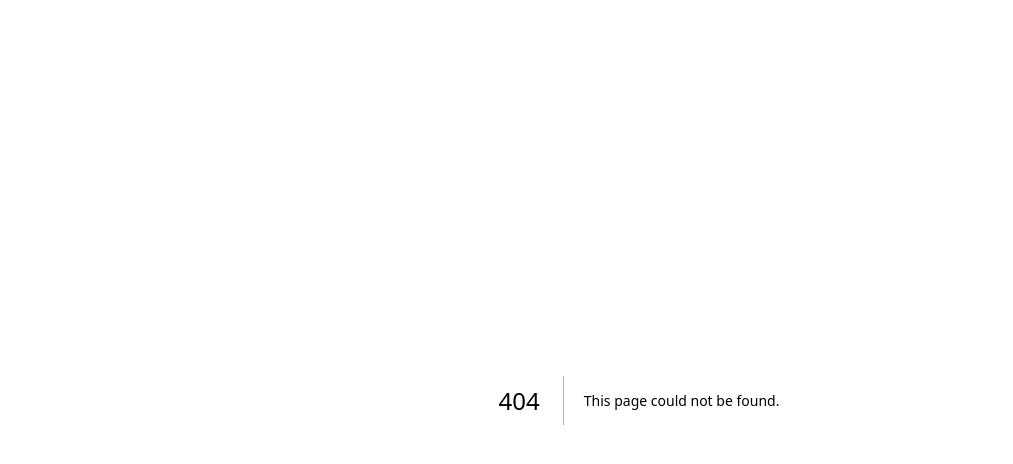
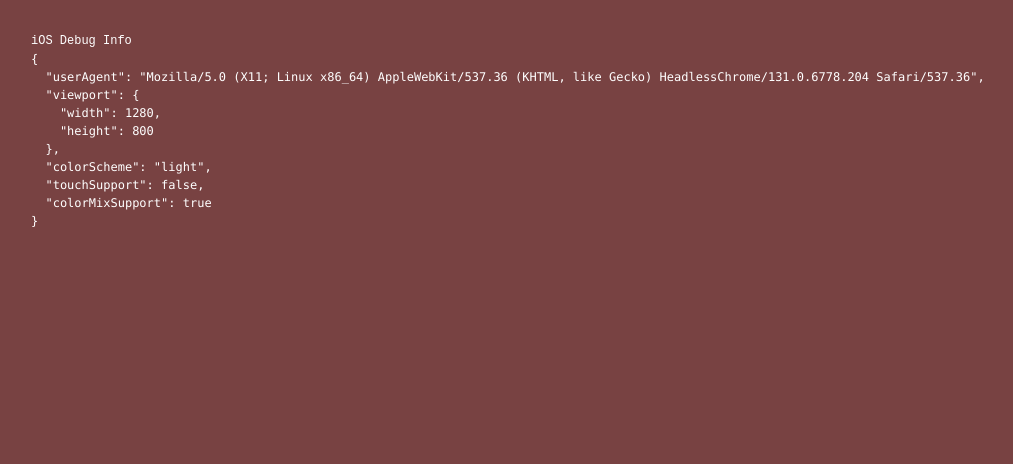
Before and after one commit to Henning-Kubatzsch/UI_Modular_Agentic_RAG, a Next.js app in the folder gui_firstaid/: page /debug in a window 1280 px wide. Before the commit this address had no page. Shown: the top 464 px of the page, without its empty margins (1-1014 px from the left). Built offline with nearby package versions, Linux system fonts and the light colour scheme.

Commit message:
added chrome iOS detection

```diff
--- /dev/null
+++ b/gui_firstaid/src/app/debug/page.tsx
@@ -0,0 +1,30 @@
+// app/debug/page.tsx
+'use client'
+
+import { useEffect, useState } from 'react'
+
+export default function DebugPage() {
+  const [info, setInfo] = useState<any>(null)
+
+  useEffect(() => {
+    setInfo({
+      userAgent: navigator.userAgent,
+      viewport: {
+        width: window.innerWidth,
+        height: window.innerHeight,
+      },
+      colorScheme: window.matchMedia('(prefers-color-scheme: dark)').matches ? 'dark' : 'light',
+      touchSupport: 'ontouchstart' in window,
+      colorMixSupport: CSS.supports('background', 'color-mix(in oklab, white, black)'),
+    })
+  }, [])
+
+  if (!info) return <div>Loading...</div>
+
+  return (
+    <div style={{ padding: '2rem', fontFamily: 'monospace', fontSize: '12px' }}>
+      <h1>iOS Debug Info</h1>
+      <pre>{JSON.stringify(info, null, 2)}</pre>
+    </div>
+  )
+}
--- a/gui_firstaid/src/app/globals.css
+++ b/gui_firstaid/src/app/globals.css
@@ -1,42 +1,15 @@
 @import "tailwindcss";
 
-/* Deine bisherigen Variablen bleiben bestehen */
 :root {
   --background: #9c4545;  /* Beispiel: Dark */
-  --foreground: #ededed;
+  --foreground: #ffffff;
 }
 
 @media (prefers-color-scheme: light) {
   :root {
     --background: #784242;
-    --foreground: #d6c5c5;
+    --foreground: #ffffff;
   }
-}
-
-@theme inline {
-  /* Label/Value-Zeile (innerhalb einer Spalte) */
-  --row-label-w: 200px;      /* fixe Breite des linken Labels */
-  --row-gap: 0.75rem;        /* Abstand zwischen Label und Feld */
-  --row-px: 0.75rem;
-  --row-py: 0.50rem;
-  --row-radius: 0.5rem;
-  --row-bg: color-mix(in oklab, var(--foreground) 3%, transparent);
-  --row-border: color-mix(in oklab, var(--foreground) 15%, transparent);
-
-  /* Eingabeelemente (optional, falls du das Styling zentral halten willst) */
-  --input-h: 2.25rem;
-  --input-radius: 0.375rem;
-  --input-bg: var(--background);
-  --input-fg: var(--foreground);
-  --input-placeholder: color-mix(in oklab, var(--foreground) 55%, transparent);
-  --input-border: color-mix(in oklab, var(--foreground) 20%, transparent);
-  --input-border-focus: color-mix(in oklab, var(--foreground) 30%, transparent);
-  --ring: #38bdf8;
-}
-
-/* Optional: auf sehr kleinen Screens Label etwas schmaler machen */
-@media (max-width: 420px) {
-  :root { --row-label-w: 160px; }
 }
 
 /* Basis-Body bleibt wie bei dir */
@@ -45,3 +18,11 @@
   color: var(--foreground);
   font-family: Arial, Helvetica, sans-serif;
 }
+
+
+/* Responsive: smaller label width on mobile devices */
+@media (max-width: 420px) {
+  :root {
+    --row-label-w: 160px;
+  }
+}
--- a/gui_firstaid/src/app/page.tsx
+++ b/gui_firstaid/src/app/page.tsx
@@ -3,6 +3,8 @@
 import useSWR from "swr";
 import React, { useEffect, useMemo, useState, useRef } from "react";
 import { pruneEmpty } from "../../utils";
+
+
 
 type AnyObj = Record<string, any>;
 // fetcher gets url and makes a HTTP GET Request -> contacts a HTTP Server
@@ -95,6 +97,13 @@
   const [loading, setLoading] = useState(false);
   const abortRef = useRef<AbortController | null>(null);
 
+  const [isChromeIOS, setIsChromeIOS] = useState(false);
+
+  useEffect(() => {
+    setIsChromeIOS(/CriOS/.test(navigator.userAgent));
+    return() => abortRef.current?.abort();
+  }, []);
+
   // only executed at first render as the dependeny Array is empty [], but the method body at this moment is empty
   // also called at unmount, all useEffect methods have an cleanup function -> when unmount all AvortController get aborted
   useEffect(() => {
@@ -121,7 +130,51 @@
     }
   }
 
-  async function ask() {
+  async function ask(){
+    if (isChromeIOS){
+      await askChromeIOS();
+    }else{
+      await askStandard();
+    }
+  }
+
+  async function askChromeIOS() {
+      if (!q.trim()) return;
+      setAnswer("");
+      setLoading(true);
+
+      try {
+        const res = await fetch(RAG_URL, {
+          method: "POST",
+          headers: { "Content-Type": "application/json" },
+          body: JSON.stringify({ q }),
+          mode: "cors",
+          credentials: "omit",
+        });
+
+        if (!res.ok) {
+          const text = await res.text().catch(() => "");
+          throw new Error(text || res.statusText);
+        }
+
+        // ✅ Warte auf komplette Response (kein Streaming)
+        const text = await res.text();
+
+        try {
+          const json = JSON.parse(text);
+          append(json?.answer ?? text);
+        } catch {
+          append(text);
+        }
+
+      } catch (e: any) {
+        append((answer ? "\n\n" : "") + "Error: " + (e?.message ?? String(e)));
+      } finally {
+        setLoading(false);
+      }
+    }
+
+  async function askStandard() {
     // if only q only consists of whitespaces: return
     if (!q.trim()) return;
     setAnswer("");
@@ -192,16 +245,19 @@
   }
 
   return (
-    //<section className="rounded-xl border border-white/10 bg-white/[0.03] ">
-    <section className="rounded-xl border border-[#3b82f6]/30 bg-white/[0.13] ">
+    //<section className="rounded-xl border border-[#3b82f6]/30 bg-white/[0.13]">
+    <section className="rounded-xl border border-white/10 bg-white/[0.03] ">
       <div className="flex items-center justify-between border-b border-white/10 px-5 py-3">
         <h2 className="text-lg font-semibold">Ask the model (RAG)</h2>
         <div className="flex items-center gap-2">
-
+          <button className="items-center gap-2 rounded-md bg-sky-500 px-4 py-2 text-sm font-medium text-foreground hover:bg-sky-400 focus:outline-none focus:ring-2 focus:ring-sky-500/40 disabled:opacity-60"
+          >
+            Try Shit
+          </button>
           {!loading ? (
             <button
               onClick={ask}
-              className="inline-flex items-center gap-2 rounded-md bg-sky-500 px-4 py-2 text-sm font-medium text-foreground hover:bg-sky-400 focus:outline-none focus:ring-2 focus:ring-sky-500/40 disabled:opacity-60"
+              className="rounded-md bg-sky-500 px-4 py-2 text-sm font-medium text-foreground hover:bg-sky-400 focus:outline-none focus:ring-2 focus:ring-sky-500/40 disabled:opacity-60"
               disabled={!q.trim()}
             >
               ▶ Run
@@ -219,7 +275,7 @@
 
       <div className="px-5 py-4 space-y-3">
         <div className="grid grid-cols-[200px,1fr] items-start gap-3">
-          <div className="text-sm text-foreground truncate whitespace-nowrap select-none">
+          <div className="text-sm text-foreground whitespace-nowrap select-none">
             <span className="font-mono">question</span>
           </div>
           <div className="min-w-0">
@@ -231,7 +287,7 @@
                 if (e.key === "Enter" && (e.metaKey || e.ctrlKey)) ask();
               }}
               placeholder="Type your question…"
-              className="w-full rounded-md border border-white/20 bg-black px-3 py-2 text-foreground placeholder-white/50 outline-none focus:border-white/30 focus:ring-2 focus:ring-sky-500/40"
+              className="w-full rounded-md border border-white/20 bg-black px-3 py-2 text-foreground placeholder-white/50 outline-none focus:border-white/30 focus:ring-1 focus:ring-sky-500/40"
             />
             <p className="mt-1 text-xs text-white/50">Press Ctrl/Cmd+Enter to run</p>
           </div>
@@ -242,7 +298,7 @@
             <span className="font-mono">answer</span>
           </div>
           <div className="min-w-0">
-            <pre className="w-full whitespace-pre-wrap rounded-md border border-white/15 bg-black/60 p-3 text-sm text-foreground min-h-24">
+            <pre className="w-full whitespace-pre-wrap rounded-md border border-white/15 bg-black/60 p-3 text-sm text-foreground min-h-24 max-h-96 overflow-y-auto">
               {answer || (loading ? "…" : "")}
             </pre>
           </div>
@@ -265,17 +321,19 @@
 
 
   useEffect(() => {
-    //if (data?.data && Object.keys(form).length === 0) {
-    if (data?.data){
+    if (data?.data && Object.keys(form).length === 0) {
+    //if (data?.data){
       setForm(data.data);
     }
   // dependency Array -> effect reruns whenerver ANY value in the dependeny array changes
   //}, [data, form]);
   }, [data]);
 
-  //function onChange(path: string, value: any) {
-  //  setForm((prev) => setAt(prev, path, value));
-  //}
+  /*
+  function onChange(path: string, value: any) {
+    setForm((prev) => setAt(prev, path, value));
+  }
+  */
 
   async function reload() {
     await mutate();
@@ -397,7 +455,8 @@
             <div>
               <h1 className="text-xl font-semibold">RAG Config Editor</h1>
               <p className="text-xs text-foreground">
-                Datei: <span className="font-mono">{filePath}</span>
+               {/*Datei: <span className="font-mono">{filePath}</span>*/}
+               Space for File Path
               </p>
             </div>
           </div>
--- /dev/null
+++ b/gui_firstaid/src/app/wannabe_globals.css
@@ -0,0 +1,47 @@
+@import "tailwindcss";
+
+/* this root seams to be the the standard selection */
+:root {
+  --background: #9c4545;  /* Beispiel: Dark */
+  --foreground: #ffffff;
+}
+
+@media (prefers-color-scheme: light) {
+  :root {
+    --background: #784242;
+    --foreground: #ffffff;
+  }
+}
+
+@theme inline {
+  /* Label/Value-Zeile (innerhalb einer Spalte) */
+  --row-label-w: 200px;      /* fixe Breite des linken Labels */
+  --row-gap: 0.75rem;        /* Abstand zwischen Label und Feld */
+  --row-px: 0.75rem;
+  --row-py: 0.50rem;
+  --row-radius: 0.5rem;
+  --row-bg: color-mix(in oklab, var(--foreground) 3%, transparent);
+  --row-border: color-mix(in oklab, var(--foreground) 15%, transparent);
+
+  /* Eingabeelemente (optional, falls du das Styling zentral halten willst) */
+  --input-h: 2.25rem;
+  --input-radius: 0.375rem;
+  --input-bg: var(--background);
+  --input-fg: var(--foreground);
+  --input-placeholder: color-mix(in oklab, var(--foreground) 55%, transparent);
+  --input-border: color-mix(in oklab, var(--foreground) 20%, transparent);
+  --input-border-focus: color-mix(in oklab, var(--foreground) 30%, transparent);
+  --ring: #38bdf8;
+}
+
+/* Optional: auf sehr kleinen Screens Label etwas schmaler machen */
+@media (max-width: 420px) {
+  :root { --row-label-w: 160px; }
+}
+
+/* Basis-Body bleibt wie bei dir */
+body {
+  background: var(--background);
+  color: var(--foreground);
+  font-family: Arial, Helvetica, sans-serif;
+}
```
